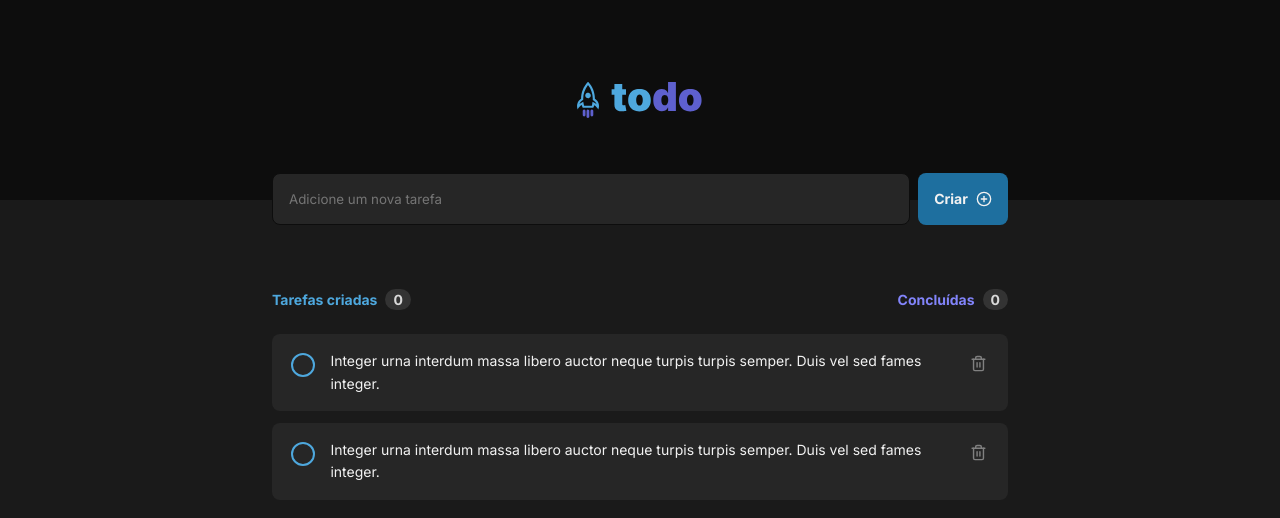
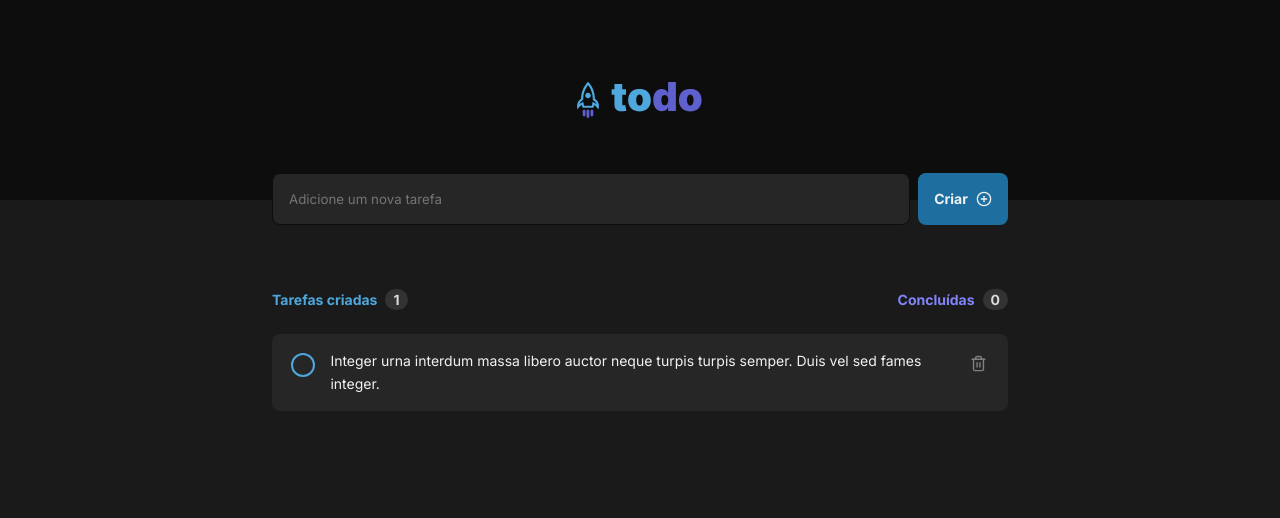
Before and after one commit to Dex64ter/ToDo-List, a React (Vite) app: page / in a window 1280 px wide. Shown: the top 518 px of the page. Built offline with nearby package versions, Linux system fonts and the light colour scheme.

Commit message:
Feature add new task to ToDo list

```diff
--- a/src/App.tsx
+++ b/src/App.tsx
@@ -1,16 +1,28 @@
-import styles from './App.module.css';
+import { useState } from 'react';
 import { Header } from './components/Header';
 import { NewTask } from './components/NewTask';
+import { TaskProps } from './components/Task';
 import { TaskList } from './components/TaskList';
 
+import styles from './App.module.css';
+
 export function App() {
+  const [tasks, setTasks] = useState([
+    {
+      content: "Integer urna interdum massa libero auctor neque turpis turpis semper. Duis vel sed fames integer.",
+    },
+  ])
+
+  function updateNewArray(task: TaskProps) {
+    setTasks([...tasks, task])
+  }
 
   return (
     <>
       <Header />
       <main className={styles.mainContent}>
-        <NewTask />
-        <TaskList />
+        <NewTask onAddNewTask={updateNewArray}/>
+        <TaskList list={tasks} />
       </main>
     </>
   )
--- a/src/components/NewTask.tsx
+++ b/src/components/NewTask.tsx
@@ -1,11 +1,36 @@
+import { ChangeEvent, useState } from 'react';
 import { FiPlusCircle } from 'react-icons/fi';
 import styles from "./NewTask.module.css";
+import { TaskProps } from './Task';
 
-export function NewTask() {
+interface NewTaskProps {
+  onAddNewTask: (task: TaskProps) => void
+}
+
+export function NewTask({ onAddNewTask }: NewTaskProps) {
+  const [contentTask, setContentText] = useState('');
+
+  function handleAddNewTask(){
+    onAddNewTask(
+      {
+        content: contentTask
+      }
+    )
+  }
+
+  function handleContentTask(event: ChangeEvent<HTMLInputElement>) {
+    setContentText(event.target.value)
+  }
+
   return (
     <div className={styles.newTaskInput}>
-      <input type="text" placeholder="Adicione um nova tarefa"/>
-      <button className={styles.createButton}>
+      <input
+        type="text"
+        placeholder="Adicione um nova tarefa"
+        value={contentTask}
+        onChange={handleContentTask}
+      />
+      <button className={styles.createButton} onClick={handleAddNewTask}>
         Criar
         <FiPlusCircle size={16}/>
       </button>
--- a/src/components/Task.tsx
+++ b/src/components/Task.tsx
@@ -3,7 +3,6 @@ import styles from "./Task.module.css";
 import { useState } from "react";
 
 export interface TaskProps {
-  id: number;
   content: string;
 }
 
--- a/src/components/TaskList.tsx
+++ b/src/components/TaskList.tsx
@@ -1,27 +1,22 @@
 import { Task, TaskProps } from "./Task";
 import { LuClipboardList  } from "react-icons/lu";
 import styles from "./TaskList.module.css";
-import { useState } from "react";
+// import { useState } from "react";
 
 
-export function TaskList(){
-  const [tasks, setTasks] = useState<TaskProps[]>([
-    {
-      id: 0,
-      content: "Integer urna interdum massa libero auctor neque turpis turpis semper. Duis vel sed fames integer.",
-    },
-    {
-      id: 1,
-      content: "Integer urna interdum massa libero auctor neque turpis turpis semper. Duis vel sed fames integer.",
-    },
-  ])
+interface TaskListProps {
+  list: TaskProps[];
+}
+
+export function TaskList({ list }: TaskListProps){
+
 
   return (
     <section>
       <div className={styles.info}>
         <div className={styles.createdTasks}>
           Tarefas criadas
-          <span>0</span>
+          <span>{list.length}</span>
         </div>
         <div className={styles.tasksDone}>
           Concluídas
@@ -31,16 +26,16 @@ export function TaskList(){
 
       <ul className={styles.listTasks}>
         {
-          tasks.length === 0 ?
+          list.length === 0 ?
           <p className={styles.empty}>
             <LuClipboardList size={52} />
             <strong>Você ainda não tem tarefas cadastradas</strong>
             <span>Crie tarefas e organize seus itens a fazer</span>
           </p>
           :
-          tasks.map((task) => {
+          list.map((task) => {
             return (
-              <Task key={task.id} content={task.content} id={task.id} />
+              <Task key={task.content} content={task.content} />
             )
           })
         }
```
